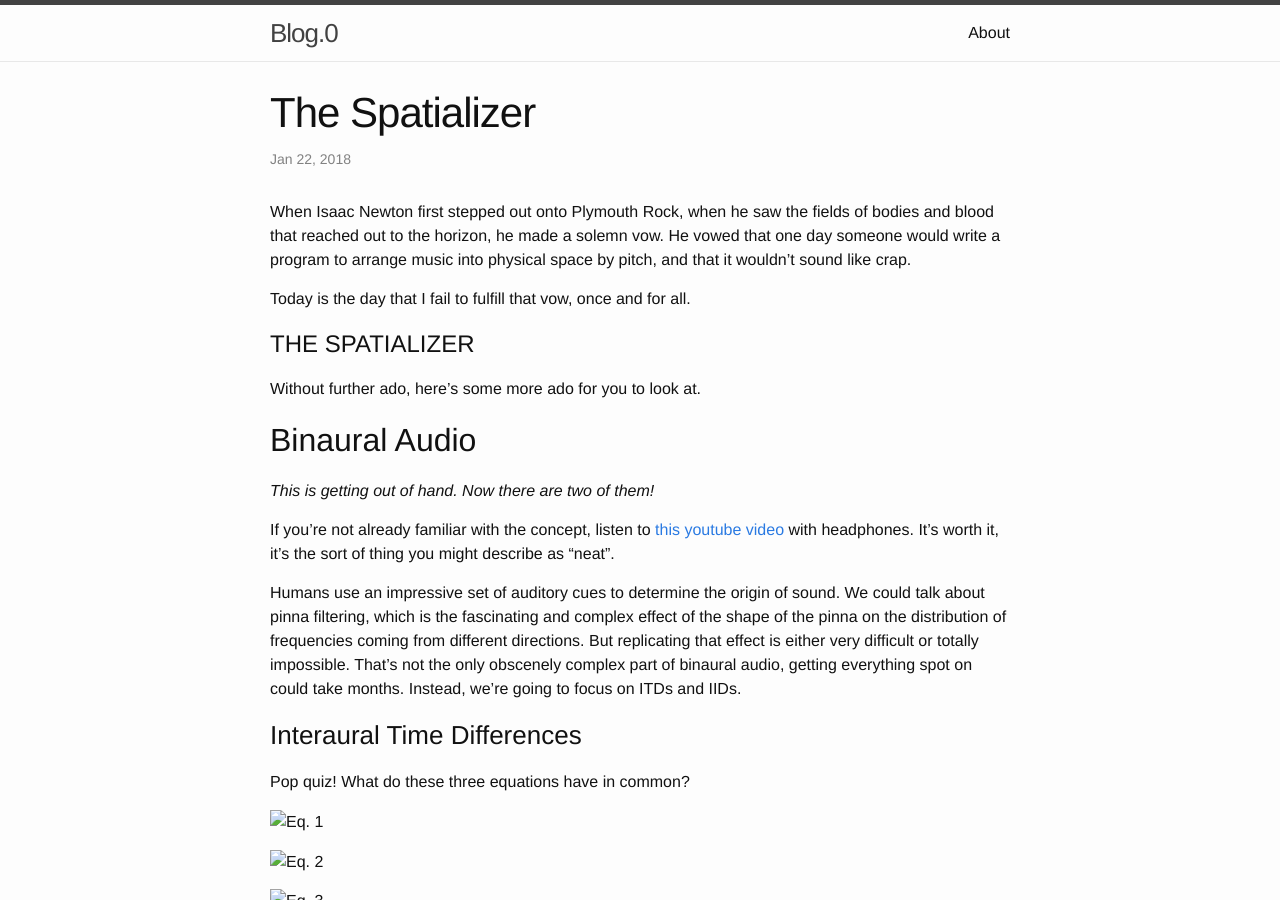
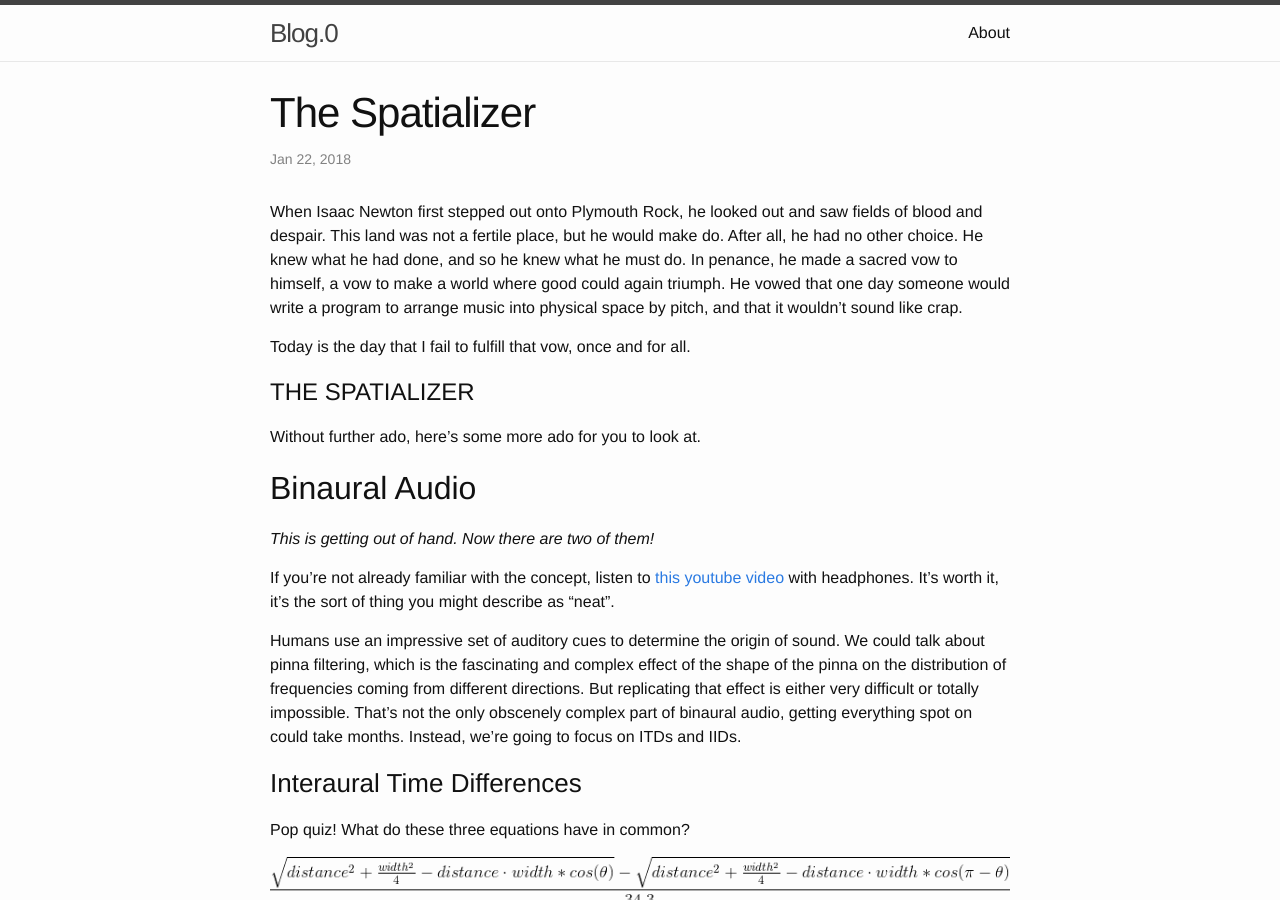
Before and after one commit to SamCasavant/samcasavant.github.io, a Jekyll site: the page built from _posts/2018-1-22-the-spatializer.markdown, in a window 1280 px wide and 900 px high. Built offline with Jekyll 4.4.1, drawn with Linux system fonts in a browser that asks for light colours; some of the changed text lies outside the part shown.

Commit message:
Probably really fixed the assets, unless there's a 403. Also some editting.

```diff
--- a/_posts/2018-1-22-the-spatializer.markdown
+++ b/_posts/2018-1-22-the-spatializer.markdown
@@ -5,7 +5,7 @@ date:   2018-01-22
 categories: audio experiments
 ---
 
-When Isaac Newton first stepped out onto Plymouth Rock, when he saw the fields of bodies and blood that reached out to the horizon, he made a solemn vow. He vowed that one day someone would write a program to arrange music into physical space by pitch, and that it wouldn't sound like crap.
+When Isaac Newton first stepped out onto Plymouth Rock, he looked out and saw fields of blood and despair. This land was not a fertile place, but he would make do. After all, he had no other choice. He knew what he had done, and so he knew what he must do. In penance, he made a sacred vow to himself, a vow to make a world where good could again triumph. He vowed that one day someone would write a program to arrange music into physical space by pitch, and that it wouldn't sound like crap.
 
 Today is the day that I fail to fulfill that vow, once and for all.
 
@@ -24,15 +24,15 @@ Humans use an impressive set of auditory cues to determine the origin of sound.
 
 Pop quiz! What do these three equations have in common?
 
-![Eq. 1](/_assets/spatializer/itd_1.gif "Ooh, math.")
+![Eq. 1](/assets/spatializer/itd_1.gif "Ooh, math.")
 
-![Eq. 2](/_assets/spatializer/itd_2.gif "What! A piecewise equation! Gads!")
+![Eq. 2](/assets/spatializer/itd_2.gif "What! A piecewise equation! Gads!")
 
-![Eq. 3](/_assets/spatializer/itd_3.gif "I suppose you could cheat at this quiz by looking at the filenames in the source, but it's not a real quiz so I'm not held to the same standards. Even then, I've had quizzes count for a grade where the answer was in the source, so I'm at least operating at that level.")
+![Eq. 3](/assets/spatializer/itd_3.gif "I suppose you could cheat at this quiz by looking at the filenames in the source, but it's not a real quiz so I'm not held to the same standards. Even then, I've had quizzes count for a grade where the answer was in the source, so I'm at least operating at that level.")
 
 Answer! They are three different answers to the following question (or variations on it):
 
-![Diagram](/_assets/spatializer/dia_1.png" "I drew this diagram about 15 times, and look at it. It's awful. I don't know what to do.")
+![Diagram](/assets/spatializer/dia_1.png" "I drew this diagram about 15 times, and look at it. It's awful. I don't know what to do.")
 
 The number we're looking for is X-Y, or the difference in distance it takes for the sound to hit the right ear after the left. Our brains solve the opposite problem every time you hear a sound, so I thought I would be able to solve it myself with trig (eq. 1). But reading the wikipedia page for sound localization, I learned that the difference is frequency dependent (eq. 2). Those numbers seemed absurdly high (maybe they were not, I do not know), so I sought out and found eq. 3 in a pdf for a CSE class somewhere. Why are they all different? How do you derive the second two? Why is the second one so much larger? What's going on here?
 
@@ -141,8 +141,10 @@ outsong.export("fixed_%s" % filename, format=filename[-3:])
 
 Unfortunately, the outputs have to be tuned song by song (the program takes a few minutes to run, so this is a low-latency operation). As a result, I currently have only one working example. I'm working on a couple fixes which will hopefully be coming soon but which are currently not functional.
 
-Here is the example, part of a track from *Reprise...* on the Spirited Away soundtrack.
+Here is the example, part of a track from *Reprise* on the Spirited Away soundtrack.
 
 
 
-![alt text](/_assets/spatializer/sa.gif "I think it's neat anyway.")
+![Hey, is this any good?](/assets/spatializer/sa.mp3 "I think it's neat anyway.")
+
+A big flaw with music that is already produced is that it's hard to tell how much the filter is adding. Because the program converts the music to mono, I think it's safe to assume that any spatial component is being generated. However, it's worth noting that the original is arranged not dissimilarly.
```
Also changed, not shown: other parts of _posts/2018-1-22-the-spatializer.markdown (+1 -1 lines), assets/spatializer/iid.gif (renamed from _assets/spatializer/iid.gif), assets/spatializer/itd_1.gif (renamed from _assets/spatializer/itd_1.gif), assets/spatializer/itd_2.gif (renamed from _assets/spatializer/itd_2.gif), assets/spatializer/itd_3.gif (renamed from _assets/spatializer/itd_3.gif), 2 other files.
